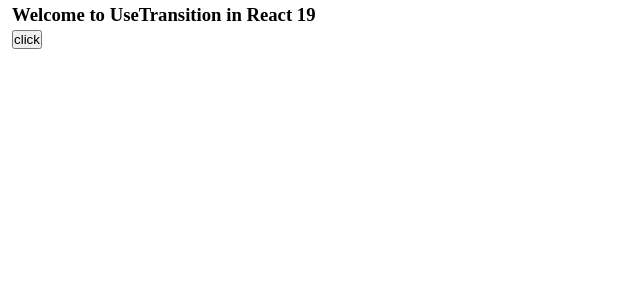
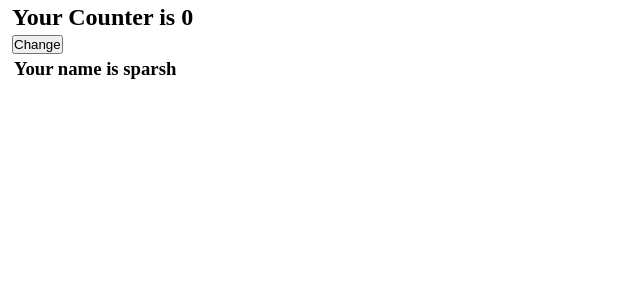
Before and after one commit to xsparsh1/React, a React (Vite) app: page / in a window 1280 px wide. Shown: the top 300 px of the page, without its empty margins (0-640 px from the left). Built offline with nearby package versions, Linux system fonts and the light colour scheme.

Commit message:
Pure Component in React

```diff
--- a/src/App.jsx
+++ b/src/App.jsx
@@ -23,6 +23,7 @@ import FuncParent from "./practice/FuncAsProp/FuncParent";
 import ForwardRef from "./practice/UseRef/ForwardRef";
 import UseFormStatus from "./practice/UseFormStatus/UseFormStatus";
 import UseTransition from "./practice/UseTransition/UseTransition";
+import PureComp from "./practice_Part_2/PureComp/PureComp";
 
 
 //CC - Controlled Components.
@@ -54,7 +55,8 @@ function App(){
         {/* <FuncParent/> */}
         {/* <ForwardRef/> */}
         {/* <UseFormStatus/> */}
-        <UseTransition/>
+        {/* <UseTransition/> */}
+        <PureComp/>
   </div>
   );
 }
--- /dev/null
+++ b/src/practice_Part_2/PureComp/PureComp.jsx
@@ -0,0 +1,26 @@
+import React from "react";
+import {useState} from"react";
+
+const ChildComp=React.memo(function Comp({name}){               //using react.memo to make pure comp
+    console.log(name)                                           //memo rerender only when value changes.
+    return (
+        <div>
+            <h3>Your name is {name}</h3>
+        </div>
+    )
+})
+
+function PureComp(){
+
+    const [counter,setCounter]=useState(0);
+
+    return(
+        <div>
+            <h2>Your Counter is {counter}</h2>
+            <button onClick={()=>setCounter(counter+1)}>Change</button>
+            <ChildComp name="sparsh"/>
+        </div>
+    )
+}
+
+export default PureComp;
```
